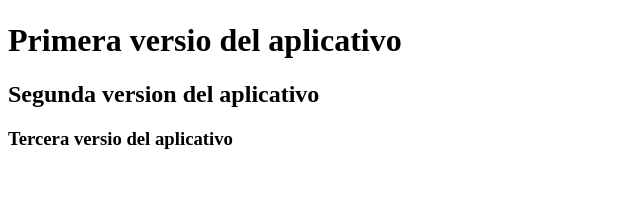
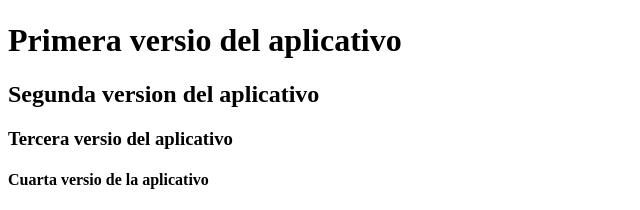
Before and after one commit to BRADDEM29/demo, a plain HTML site: page index.html in a window 1280 px wide. Shown: the part 1582-1792 px from the top of the page, without its empty margins (0-640 px from the left). Before the commit the page ends 1751 px from the top, so only its background shows below. Drawn offline with Linux system fonts and the light colour scheme.

Commit message:
cuarta versio de la app

```diff
--- a/index.html
+++ b/index.html
@@ -33,6 +33,7 @@
     <h1>Primera versio del aplicativo</h1>
     <h2>Segunda version del aplicativo</h2>
     <h3>Tercera versio del aplicativo</h3>
+    <h4>Cuarta versio de la aplicativo  </h4>
 </body>
 
 
```
